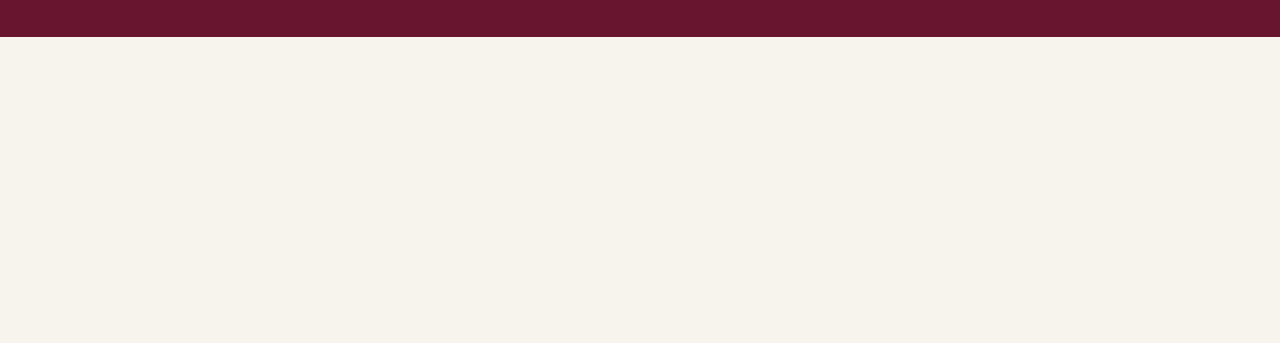
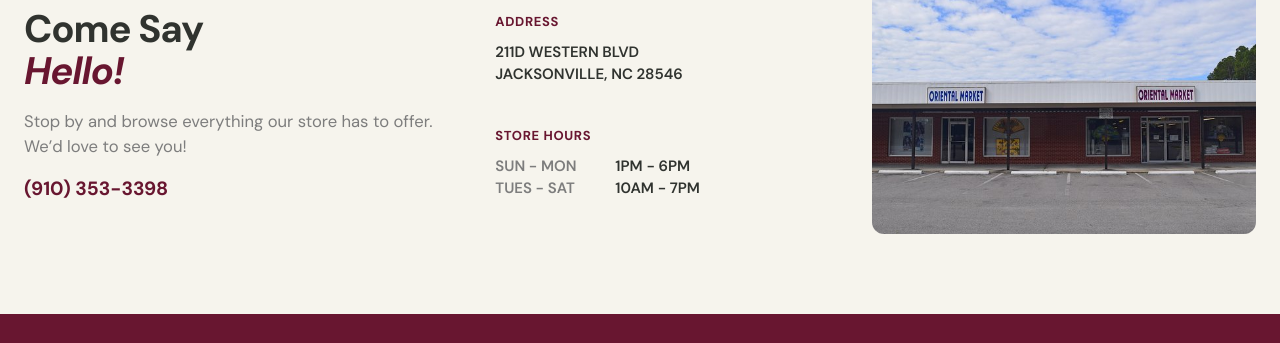
Before and after one commit to mannyrse/oriental-market-website, a plain HTML site: page index.html in a window 1280 px wide. Shown: the part 2582-2925 px from the top of the page. Before the commit the page ends 2619 px from the top, so only its background shows below. Drawn offline with nearby package versions, Linux system fonts and the light colour scheme.

Commit message:
added visit us section

```diff
--- a/index.html
+++ b/index.html
@@ -89,6 +89,54 @@
                 <div class="category-grid"></div>
             </div>
         </section>
+
+        <section class="visit" id="visit">
+            <div class="container">
+                <div class="visit-inner">
+                    <div class="visit-intro">
+                        <h2 class="visit-title">
+                            <span class="line">Come Say</span>
+                            <span class="line line--accent">Hello!</span>
+                        </h2>
+                        <p class="section-sub">Stop by and browse everything our store has to offer. We’d love to see
+                            you!
+                        </p>
+                        <p class="visit-phone">
+                            <a href="tel:+19103533398">(910) 353-3398</a>
+                        </p>
+                    </div>
+
+                    <div class="visit-info">
+                        <div class="visit-block">
+                            <h3>Address</h3>
+                            <address>
+                                211D Western Blvd<br>
+                                Jacksonville, NC 28546
+                            </address>
+                        </div>
+
+                        <div class="visit-block">
+                            <h3>Store Hours</h3>
+                            <dl class="hours">
+                                <div>
+                                    <dt>Sun - Mon</dt>
+                                    <dd>1PM - 6PM</dd>
+                                </div>
+                                <div>
+                                    <dt>Tues - Sat</dt>
+                                    <dd>10AM - 7PM</dd>
+                                </div>
+                            </dl>
+                        </div>
+                    </div>
+
+                    <div class="visit-photo">
+                        <img src="images/storefront.jpg" alt="Front of the Oriental Market storefront" width="800"
+                            height="800" loading="lazy">
+                    </div>
+                </div>
+            </div>
+        </section>
     </main>
 
     <footer class="site-footer">
--- a/styles.css
+++ b/styles.css
@@ -607,6 +607,123 @@ img {
     }
 }
 
+/* Visit Us */
+
+.visit {
+    padding-bottom: 5rem;
+}
+
+.visit-inner {
+    display: grid;
+    grid-template-columns: minmax(0, 1fr) auto minmax(0, 1.2fr);
+    align-items: center;
+    gap: 3rem;
+    padding-top: 4rem;
+    border-top: 1px solid var(--color-line);
+}
+
+.visit-title {
+    margin: 0 0 1rem;
+    font-weight: 700;
+    font-size: clamp(2rem, 3vw, 2.75rem);
+    line-height: 1.1;
+    letter-spacing: -0.03em;
+    color: var(--color-text);
+}
+
+.visit-title .line {
+    display: block;
+}
+
+.visit-title .line--accent {
+    font-style: italic;
+    color: var(--color-logo);
+}
+
+.visit-phone {
+    margin: 1rem 0 0;
+    font-weight: 700;
+    font-size: clamp(1.125rem, 1.5vw, 1.375rem);
+    color: var(--color-logo);
+}
+
+.visit-phone a:hover,
+.visit-phone a:focus-visible {
+    text-decoration: underline;
+    text-underline-offset: 0.2em;
+}
+
+.visit-block+.visit-block {
+    margin-top: 2.5rem;
+}
+
+.visit-block h3 {
+    margin: 0 0 0.6rem;
+    font-weight: 700;
+    font-size: 0.8125rem;
+    letter-spacing: 0.05em;
+    text-transform: uppercase;
+    color: var(--color-logo);
+}
+
+.visit-block address,
+.hours {
+    font-style: normal;
+    font-weight: 600;
+    font-size: 0.9375rem;
+    line-height: 1.5;
+    text-transform: uppercase;
+    color: var(--color-text);
+}
+
+.hours {
+    margin: 0;
+}
+
+.hours>div {
+    display: grid;
+    grid-template-columns: 6.5rem auto;
+    gap: 1rem;
+}
+
+.hours dt {
+    color: var(--color-subtext);
+}
+
+.hours dd {
+    margin: 0;
+}
+
+.visit-photo {
+    width: 100%;
+    max-width: 24rem;
+    justify-self: end;
+}
+
+.visit-photo img {
+    width: 100%;
+    height: auto;
+    aspect-ratio: 3 / 2;
+    object-fit: cover;
+    border-radius: 12px;
+}
+
+@media (max-width: 900px) {
+    .visit-inner {
+        grid-template-columns: 1fr;
+        gap: 2rem;
+        padding-top: 3rem;
+    }
+
+    .visit-title .line {
+        display: inline;
+    }
+
+    .visit-photo {
+        justify-self: start;
+    }
+}
+
 /* Footer */
 
 .site-footer {
```
Also changed, not shown: images/featured/lumpia.png (added), 1 other file.
